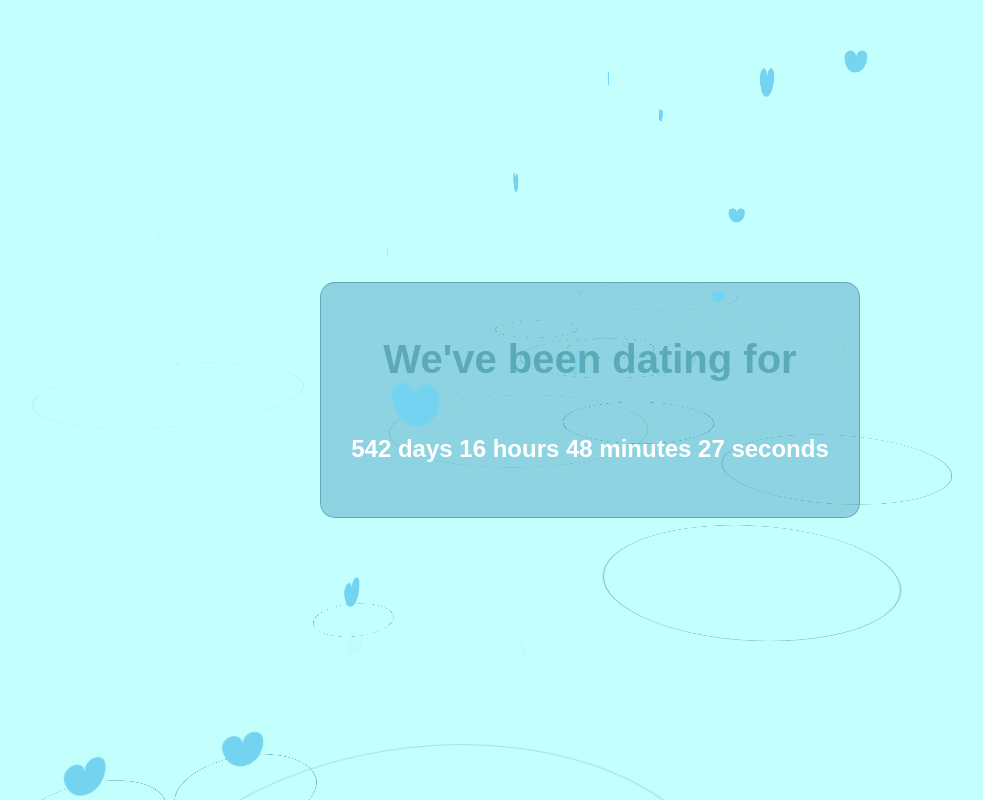
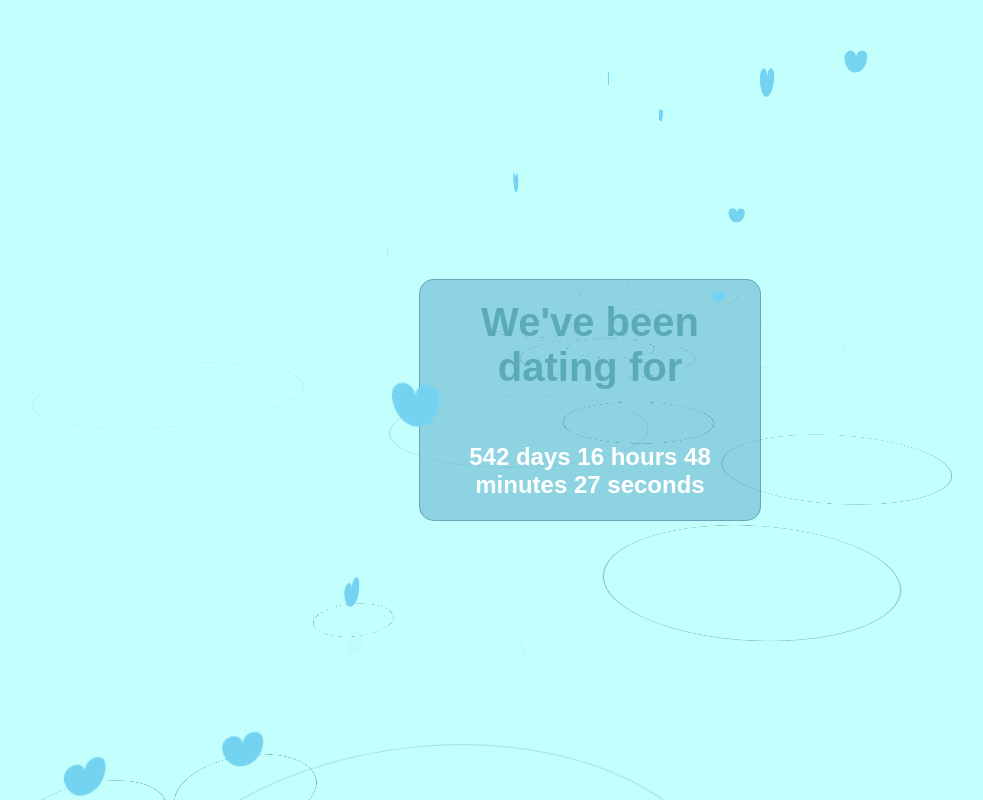
Before and after one commit to z4ms/Skyy, a plain HTML site: page ffpage.html in a window 1280 px wide. Shown: the whole page, without its empty margins (50-1033 px from the left). Drawn offline with Linux system fonts and the light colour scheme.

Commit message:
Update styles.css

```diff
--- a/styles.css
+++ b/styles.css
@@ -22,6 +22,11 @@ body {
 div {
   position: absolute;
   transform-style: preserve-3d;
+}
+
+article#ff-container {
+  width: 300px;
+  height: 200px;
 }
 
 #timer {
```
